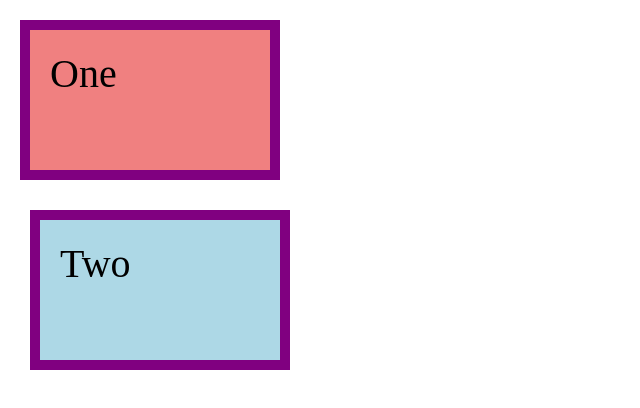
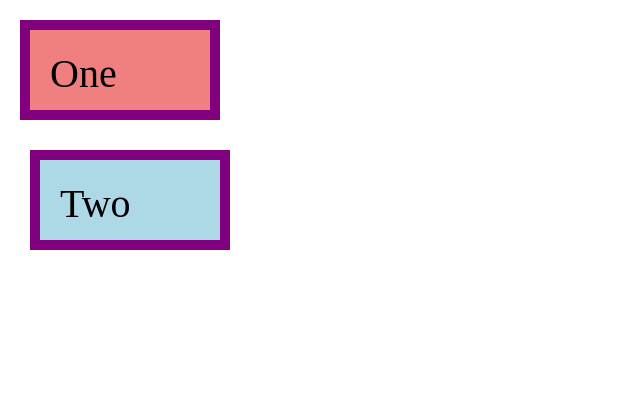
Before and after one commit to ahmersaud/css-practice, a plain HTML site: page Box Model/index.html in a window 1280 px wide. Shown: the whole page, without its empty margins (0-640 px from the left). Drawn offline with Linux system fonts and the light colour scheme.

Commit message:
css-box-model added box-sizing property

```diff
--- a/Box Model/style.css
+++ b/Box Model/style.css
@@ -2,6 +2,10 @@
   padding: 0;
   margin: 0%;
   font-size: 40px;
+  box-sizing: border-box;
+  /* the above property (ox-sizing: border-box;)means that the height and width mentianed will cover
+  all the margin,padding,border and content
+  in simple words the hieght and width mentianed will be the over all height and width of the element */
 }
 
 #box-one {
@@ -11,8 +15,8 @@
   padding: 20px;
   border: 10px solid purple;
   margin: 20px;
-  /* in a box-model margin  collapses between tow elements that are next to each other
-   element will larger margin will be shown in between them */
+  /* in a box-model margin  collapses between tow elements that are next to each other,
+   element with larger margin will be shown in between them */
 }
 #box-two {
   background-color: lightblue;
```
